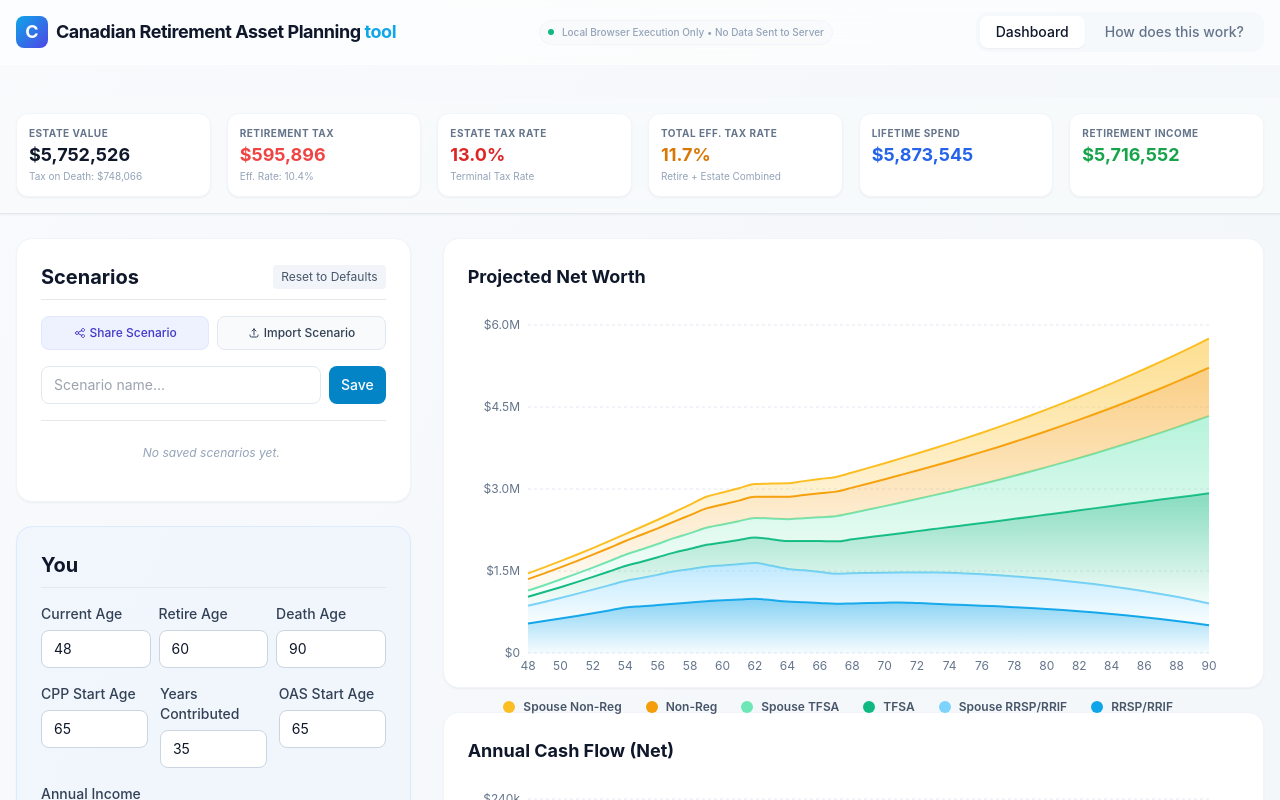
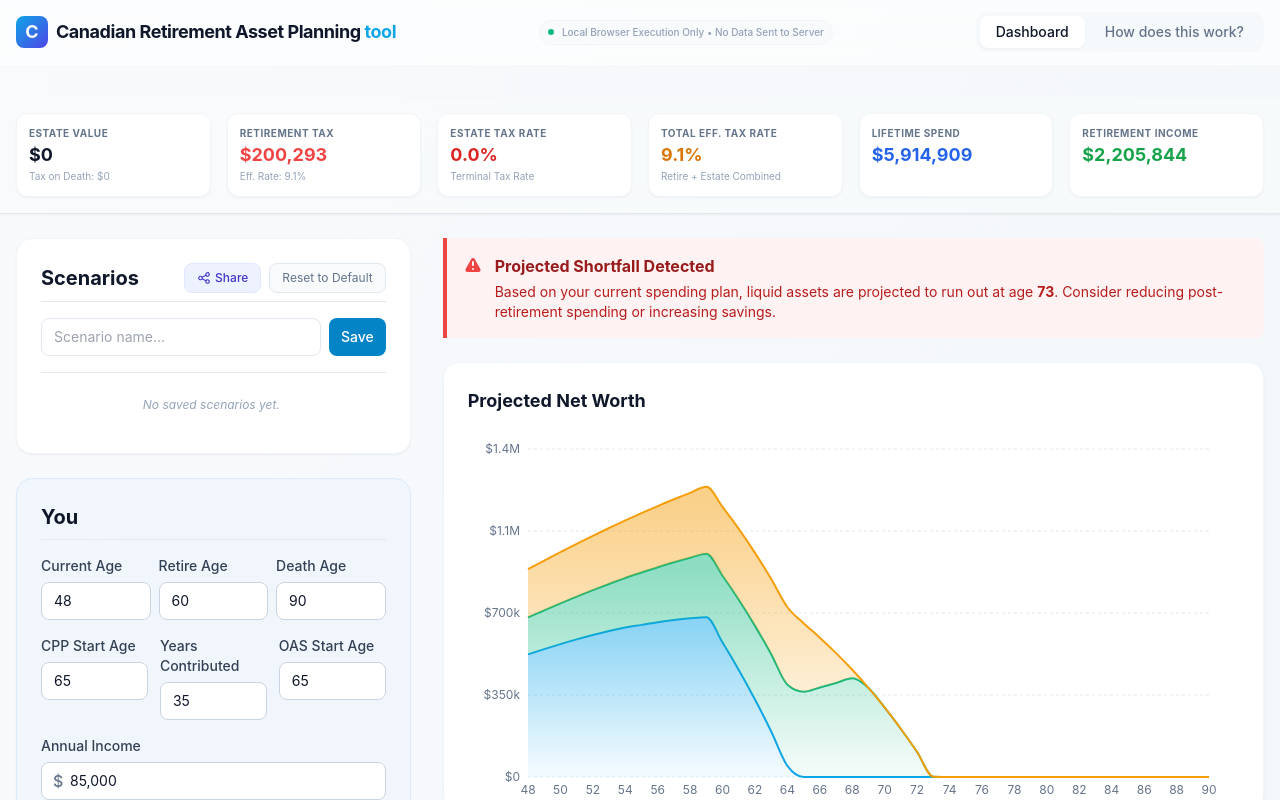
Before and after one commit to can-finance/can-retire, a React (Vite) app: page / in a window 1280 px wide. Shown: the top 800 px of the page. Built offline with nearby package versions, Linux system fonts and the light colour scheme.

Commit message:
feat: URL state hydration, and a new 'How It Works' page, web analytics

```diff
--- a/index.html
+++ b/index.html
@@ -9,5 +9,6 @@
   <body>
     <div id="root"></div>
     <script type="module" src="/src/main.tsx"></script>
+    <!-- Cloudflare Web Analytics --><script defer src='https://static.cloudflareinsights.com/beacon.min.js' data-cf-beacon='{"token": "b608680cdb8f4f90b75a97d9f2d140a9"}'></script><!-- End Cloudflare Web Analytics -->
   </body>
 </html>
--- a/package.json
+++ b/package.json
@@ -14,6 +14,7 @@
     "clsx": "^2.1.1",
     "decimal.js": "^10.6.0",
     "lucide-react": "^0.562.0",
+    "lz-string": "^1.5.0",
     "react": "^19.2.0",
     "react-dom": "^19.2.0",
     "recharts": "^3.7.0",
@@ -21,6 +22,7 @@
   },
   "devDependencies": {
     "@eslint/js": "^9.39.1",
+    "@types/lz-string": "^1.3.34",
     "@types/node": "^24.10.1",
     "@types/react": "^19.2.5",
     "@types/react-dom": "^19.2.3",
--- a/src/components/dashboard/Dashboard.tsx
+++ b/src/components/dashboard/Dashboard.tsx
@@ -1,4 +1,5 @@
-import { useMemo, useState } from 'react';
+import { useMemo, useState, useEffect } from 'react';
+import LZString from 'lz-string';
 import { usePersistentState } from '../../hooks/usePersistentState';
 import { useScenarios } from '../../hooks/useScenarios';
 import type { SavedScenario } from '../../hooks/useScenarios';
@@ -38,7 +39,7 @@ const createDefaultPerson = (isSpouse = false): Person => ({
 
 const INITIAL_INPUTS: SimulationInputs = {
     person: createDefaultPerson(),
-    spouse: createDefaultPerson(true),
+    spouse: undefined,
     province: 'ON',
     inflationRate: 0.025,
     preRetirementSpend: 70000,
@@ -58,6 +59,28 @@ export function Dashboard() {
     const [activeScenarioId, setActiveScenarioId] = useState<string | null>(null);
     const [hasSpouse, setHasSpouse] = useState(!!inputs.spouse);
     const [isInflationAdjusted, setIsInflationAdjusted] = useState(false);
+
+    // Hydrate from URL Hash on mount
+    useEffect(() => {
+        const hash = window.location.hash;
+        if (hash.startsWith('#start=')) {
+            try {
+                const compressed = hash.replace('#start=', '');
+                const json = LZString.decompressFromEncodedURIComponent(compressed);
+                if (json) {
+                    const parsed = JSON.parse(json);
+                    if (parsed && parsed.person) {
+                        setInputs(parsed);
+                        // Optional: Clear hash to clean URL?
+                        // history.replaceState(null, '', ' ');
+                        // Keeping it allows refreshing the page to stay on the scenario.
+                    }
+                }
+            } catch (e) {
+                console.error("Failed to hydrate from URL", e);
+            }
+        }
+    }, []); // Run once on mount
 
     const simulationResults = useMemo(() => {
         return runSimulation(inputs);
@@ -111,7 +134,6 @@ export function Dashboard() {
 
     const handleSaveScenario = (name: string) => {
         saveScenario(name, inputs);
-        alert("Scenario saved!");
     };
 
     const loadScenario = (savedScenario: SavedScenario) => {
@@ -123,7 +145,6 @@ export function Dashboard() {
     const handleUpdateScenario = () => {
         if (activeScenarioId) {
             updateScenario(activeScenarioId, inputs);
-            alert("Scenario updated!");
         }
     };
 
@@ -133,12 +154,7 @@ export function Dashboard() {
         setActiveScenarioId(null);
     };
 
-    const handleImport = (newInputs: SimulationInputs) => {
-        setInputs(newInputs);
-        setHasSpouse(!!newInputs.spouse);
-        setActiveScenarioId(null);
-        alert("Scenario loaded successfully!");
-    };
+
 
 
 
@@ -209,7 +225,7 @@ export function Dashboard() {
                         onLoad={loadScenario}
                         onDelete={deleteScenario}
                         onCreateNew={handleCreateNew}
-                        onImport={handleImport}
+
                     />
 
                     {/* Person 1 Profile */}
--- a/src/components/dashboard/ScenarioManager.tsx
+++ b/src/components/dashboard/ScenarioManager.tsx
@@ -1,4 +1,5 @@
 import React, { useState } from 'react';
+import LZString from 'lz-string';
 import type { SavedScenario } from '../../hooks/useScenarios';
 import type { SimulationInputs } from '../../engine/types';
 
@@ -11,7 +12,7 @@ interface ScenarioManagerProps {
     onLoad: (scenario: SavedScenario) => void;
     onDelete: (id: string) => void;
     onCreateNew: () => void;
-    onImport: (inputs: SimulationInputs) => void;
+
 }
 
 export function ScenarioManager({
@@ -23,7 +24,7 @@ export function ScenarioManager({
     onLoad,
     onDelete,
     onCreateNew,
-    onImport
+
 }: ScenarioManagerProps) {
     const [name, setName] = useState('');
 
@@ -42,19 +43,22 @@ export function ScenarioManager({
     // --- Sharing Logic ---
     const handleShareScenario = () => {
         try {
-            const data = btoa(JSON.stringify(currentInputs));
+            // Compress the inputs
+            const json = JSON.stringify(currentInputs);
+            const compressed = LZString.compressToEncodedURIComponent(json);
+
+            // Construct full URL
+            const url = `${window.location.origin}${window.location.pathname}#start=${compressed}`;
 
             // Check if clipboard API is available (Secure context / localhost)
             if (navigator.clipboard && window.isSecureContext) {
-                navigator.clipboard.writeText(data)
-                    .then(() => alert("Scenario configuration copied to clipboard!"))
+                navigator.clipboard.writeText(url)
+                    .then(() => alert("Shareable URL copied to clipboard!"))
                     .catch(() => {
-                        // Fallback in case writeText fails unexpectedly
-                        prompt("Copy this scenario string:", data);
+                        prompt("Copy this URL:", url);
                     });
             } else {
-                // Fallback for non-secure contexts
-                prompt("Copy this scenario string (Your browser requires manual copy in this context):", data);
+                prompt("Copy this URL:", url);
             }
         } catch (e) {
             console.error("Failed to share", e);
@@ -62,23 +66,7 @@ export function ScenarioManager({
         }
     };
 
-    const handleImportScenario = () => {
-        const str = prompt("Paste the scenario string here:");
-        if (!str) return;
-        try {
-            const parsed = JSON.parse(atob(str));
-            // Basic validation check
-            if (parsed.person && parsed.returnRates) {
-                onImport(parsed);
-                // We don't reset name here, caller handles state
-            } else {
-                throw new Error("Invalid shape");
-            }
-        } catch (e) {
-            console.error("Failed to import", e);
-            alert("Invalid scenario string. Could not load.");
-        }
-    };
+
 
     return (
         <section className="bg-white rounded-2xl p-6 shadow-sm border border-slate-100 space-y-4">
@@ -93,34 +81,24 @@ export function ScenarioManager({
                         {activeScenarioId ? 'Active Scenario' : ''}
                     </p>
                 </div>
-                <button
-                    onClick={onCreateNew}
-                    className="text-xs bg-slate-100 text-slate-600 px-2 py-1 rounded hover:bg-slate-200 transition-colors"
-                >
-                    Reset to Defaults
-                </button>
-            </div>
-
-            {/* Export / Import Controls */}
-            <div className="flex gap-2 text-xs">
-                <button
-                    onClick={handleShareScenario}
-                    className="flex-1 flex items-center justify-center gap-1 bg-indigo-50 text-indigo-700 py-2 rounded-lg hover:bg-indigo-100 transition-colors font-medium border border-indigo-100"
-                >
-                    <svg xmlns="http://www.w3.org/2000/svg" className="h-3 w-3" fill="none" viewBox="0 0 24 24" stroke="currentColor">
-                        <path strokeLinecap="round" strokeLinejoin="round" strokeWidth={2} d="M8.684 13.342C8.886 12.938 9 12.482 9 12c0-.482-.114-.938-.316-1.342m0 2.684a3 3 0 110-2.684m0 2.684l6.632 3.316m-6.632-6l6.632-3.316m0 0a3 3 0 105.367-2.684 3 3 0 00-5.367 2.684zm0 9.316a3 3 0 105.368 2.684 3 3 0 00-5.368-2.684z" />
-                    </svg>
-                    Share Scenario
-                </button>
-                <button
-                    onClick={handleImportScenario}
-                    className="flex-1 flex items-center justify-center gap-1 bg-slate-50 text-slate-700 py-2 rounded-lg hover:bg-slate-100 transition-colors font-medium border border-slate-200"
-                >
-                    <svg xmlns="http://www.w3.org/2000/svg" className="h-3 w-3" fill="none" viewBox="0 0 24 24" stroke="currentColor">
-                        <path strokeLinecap="round" strokeLinejoin="round" strokeWidth={2} d="M4 16v1a3 3 0 003 3h10a3 3 0 003-3v-1m-4-8l-4-4m0 0L8 8m4-4v12" />
-                    </svg>
-                    Import Scenario
-                </button>
+                <div className="flex items-center gap-2">
+                    <button
+                        onClick={handleShareScenario}
+                        className="text-xs flex items-center gap-1 bg-indigo-50 text-indigo-700 px-3 py-1.5 rounded-lg hover:bg-indigo-100 transition-colors font-medium border border-indigo-100"
+                        title="Copy link to clipboard"
+                    >
+                        <svg xmlns="http://www.w3.org/2000/svg" className="h-3.5 w-3.5" fill="none" viewBox="0 0 24 24" stroke="currentColor">
+                            <path strokeLinecap="round" strokeLinejoin="round" strokeWidth={2} d="M8.684 13.342C8.886 12.938 9 12.482 9 12c0-.482-.114-.938-.316-1.342m0 2.684a3 3 0 110-2.684m0 2.684l6.632 3.316m-6.632-6l6.632-3.316m0 0a3 3 0 105.367-2.684 3 3 0 00-5.367 2.684zm0 9.316a3 3 0 105.368 2.684 3 3 0 00-5.368-2.684z" />
+                        </svg>
+                        Share
+                    </button>
+                    <button
+                        onClick={onCreateNew}
+                        className="text-xs bg-slate-50 text-slate-500 px-3 py-1.5 rounded-lg hover:bg-slate-100 transition-colors border border-slate-200"
+                    >
+                        Reset to Default
+                    </button>
+                </div>
             </div>
 
             <form onSubmit={activeScenarioId ? handleUpdateSubmit : handleSaveSubmit} className="flex flex-col gap-2">
--- a/src/components/pages/HowItWorks.tsx
+++ b/src/components/pages/HowItWorks.tsx
@@ -117,6 +117,7 @@ export function HowItWorks() {
                         <li><strong>No Data Transfer:</strong> None of your personal financial information is ever sent to a server.</li>
                         <li><strong>Local Logic:</strong> The projection engine and tax models run entirely on your own device.</li>
                         <li><strong>No Persistent Tracking:</strong> We do not use cookies or database systems to track your individual scenarios. Any "saved" scenarios are stored only in your browser's local storage.</li>
+                        <li><strong>Anonymous Analytics:</strong> We use Cloudflare Web Analytics to monitor aggregate traffic (total visits, page views) in a non-identifiable way. This helps us understand how the tool is used without collecting any personal data or using tracking cookies.</li>
                     </ul>
                 </div>
             </section>
```
Also changed, not shown: 1 other file (tests, documents, lock files or other folders).
